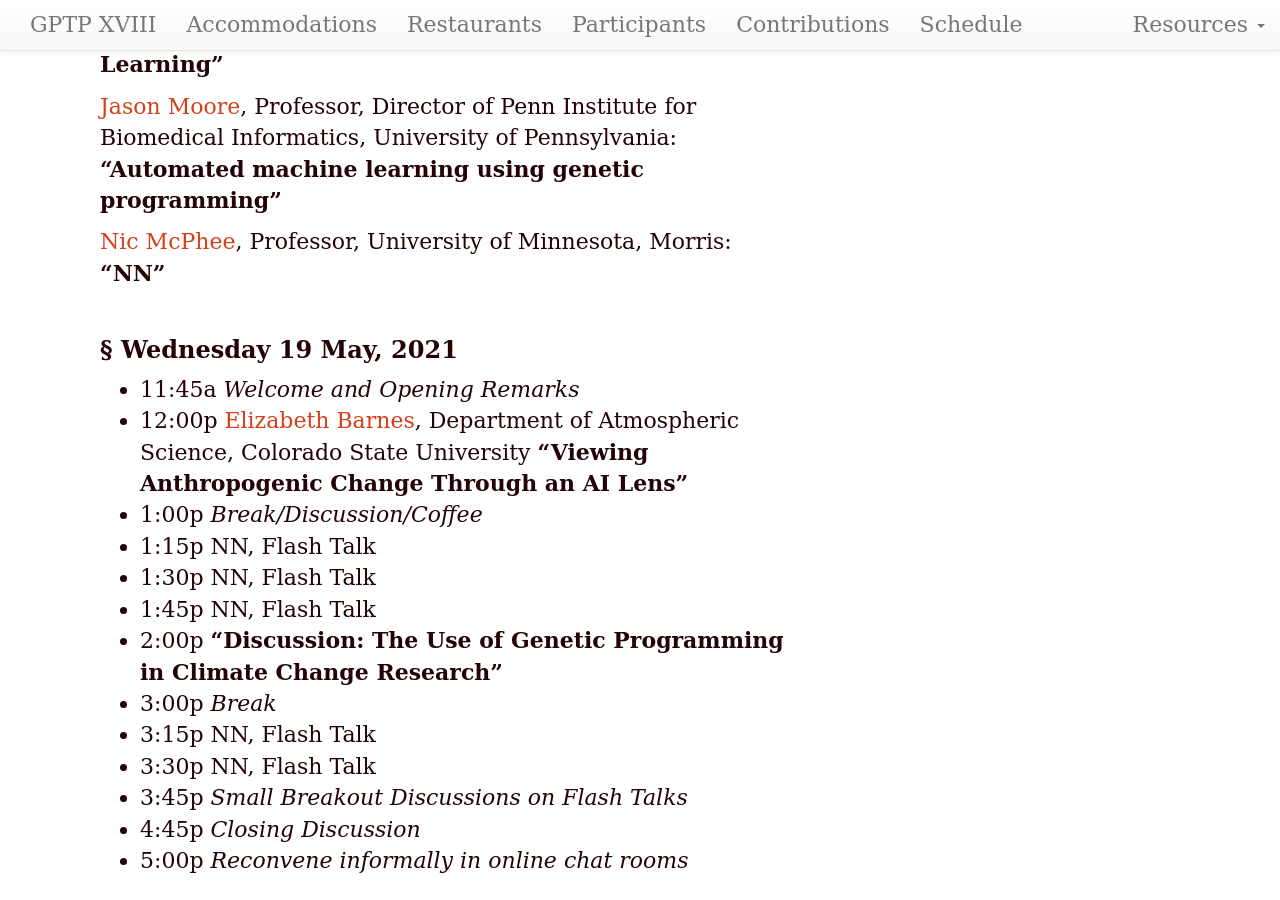
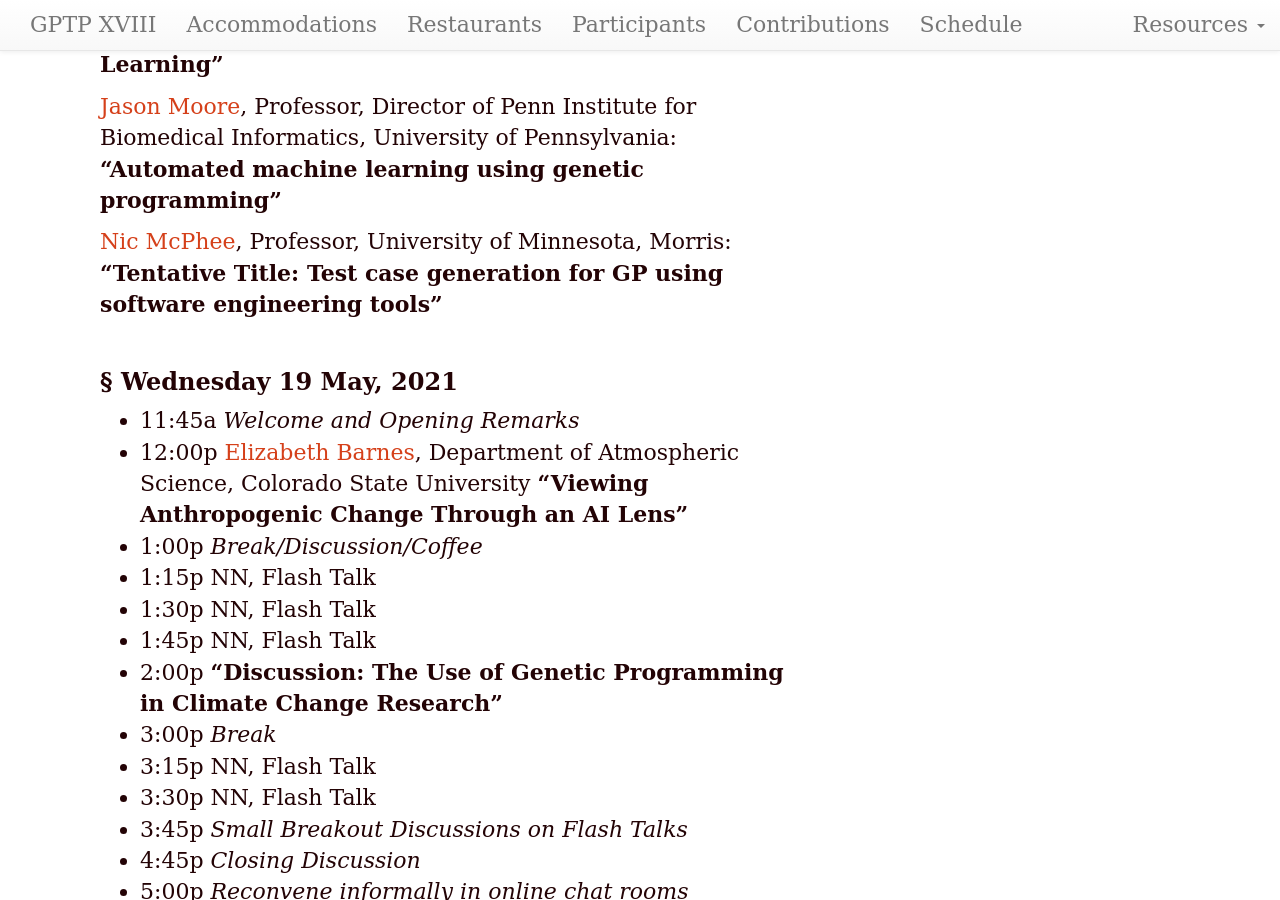
Before and after one commit to GPTP-workshop/gptp-workshop.github.io, a Jekyll site: the page built from schedule.md, in a window 1280 px wide and 900 px high, scrolled down 2174 px. Built offline with Jekyll 4.4.1, drawn with Linux system fonts in a browser that asks for light colours.

Commit message:
Update schedule.md

```diff
--- a/schedule.md
+++ b/schedule.md
@@ -67,7 +67,7 @@ The Center for Evolution and Medicine, Arizona State University:
 **"Automated machine learning using genetic programming"**
 
 [Nic McPhee](https://academics.morris.umn.edu/nic-mcphee), Professor, University of Minnesota, Morris:
-**"NN"**
+**"Tentative Title: Test case generation for GP using software engineering tools"**
 
 
 ### Wednesday 19 May, 2021
```
